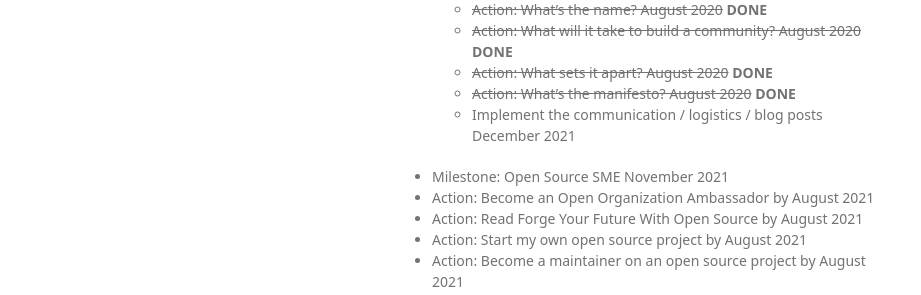
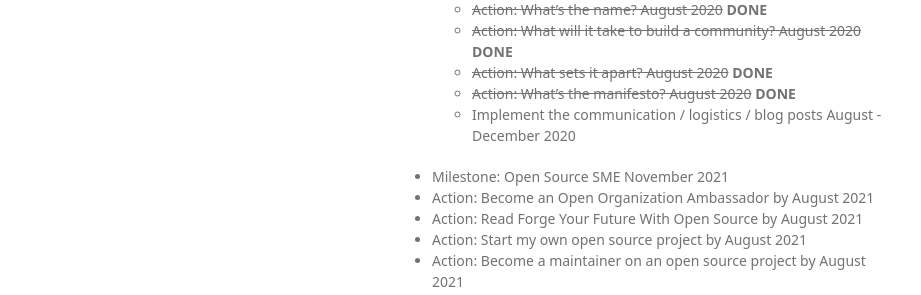
Before and after one commit to rainleander/rainleander.github.io, a Jekyll site: the page other-peoples-computers.html, which Jekyll copies as it is, in a window 1280 px wide. Shown: the part 955-1250 px from the top of the page, without its empty margins (178-1099 px from the left). Built offline with Jekyll 4.4.1, drawn with Linux system fonts in a browser that asks for light colours; some web fonts are replaced.

Commit message:
Update other-peoples-computers.html

```diff
--- a/other-peoples-computers.html
+++ b/other-peoples-computers.html
@@ -59,7 +59,7 @@
             <li><del>Action: What will it take to build a community? August 2020</del> <b>DONE</b></li>
             <li><del>Action: What sets it apart? August 2020</del> <b>DONE</b></li>
             <li><del>Action: What’s the manifesto? August 2020</del> <b>DONE</b></li>
-            <li>Implement the communication / logistics / blog posts December 2021</li></ul></ul>
+            <li>Implement the communication / logistics / blog posts August - December 2020</li></ul></ul>
 
         <ul><li>Milestone: Open Source SME November 2021</li>
           <li>Action: Become an Open Organization Ambassador by August 2021</li>
```
